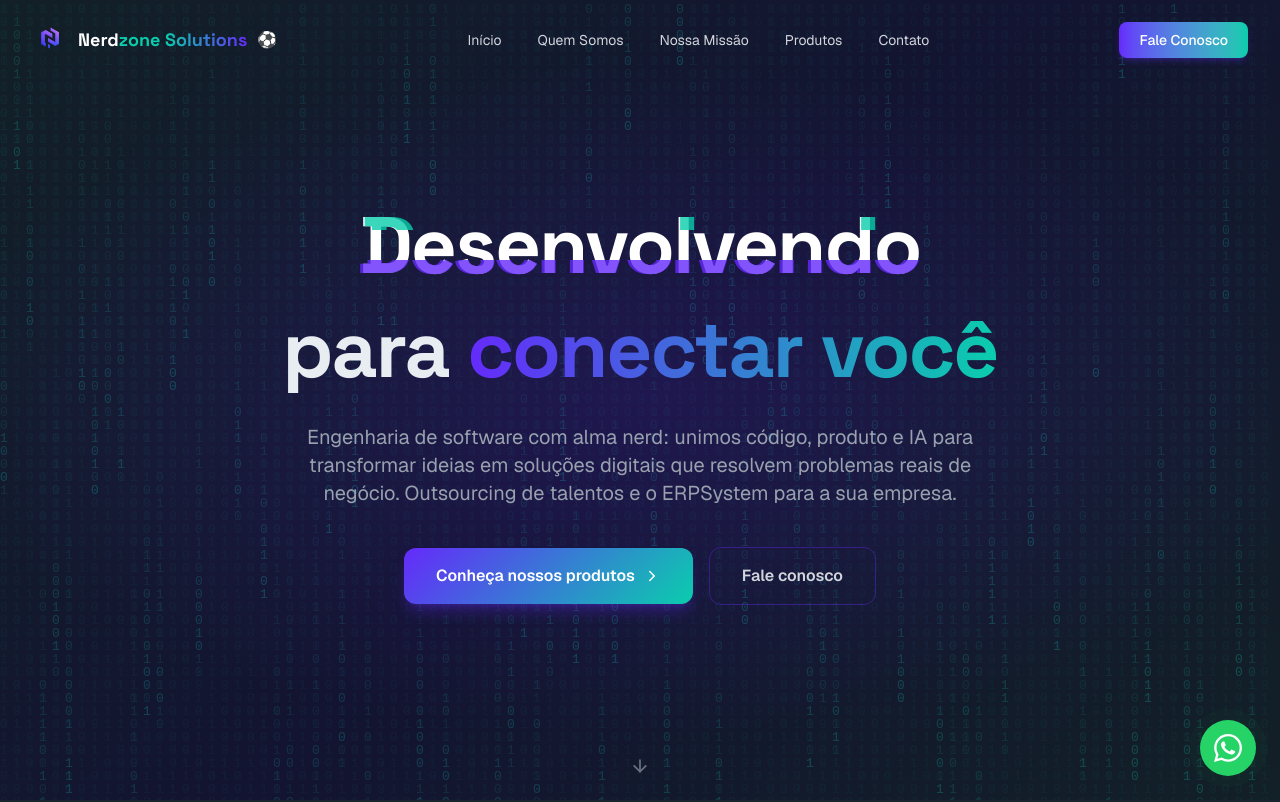
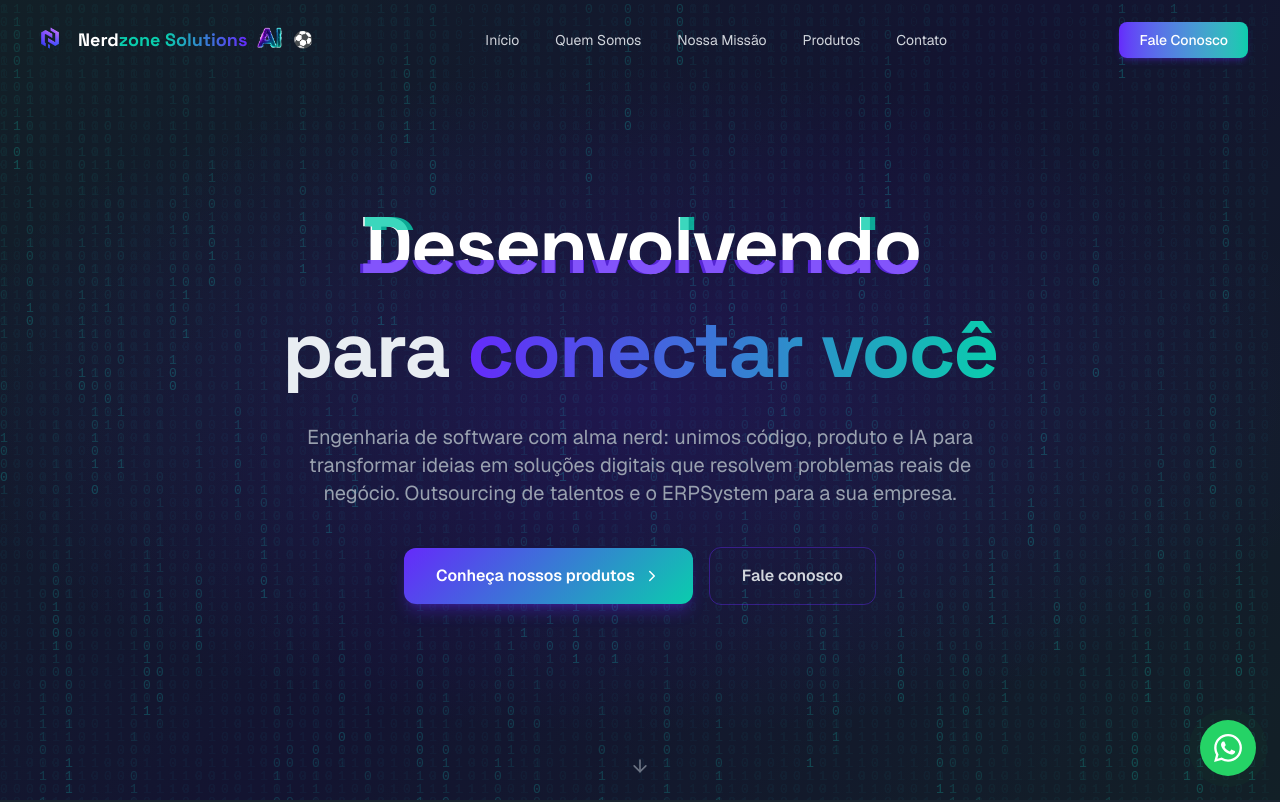
Before and after one commit to eikerafa-nerdzone/nerdzone-site, a Next.js app: page / in a window 1280 px wide. Shown: the top 802 px of the page. Built offline with nearby package versions, Linux system fonts and the light colour scheme.

Commit message:
feat: add floating AI mark to the logo
- add a small, gently floating "AI" mark after "Nerdzone Solutions" in
  the navbar and footer (logo-ai.webp: trimmed, transparent, optimized
  cutout of the adjusted Ai-degrade source, 5.7KB)
- update ROADMAP

```diff
--- a/components/layout/footer.tsx
+++ b/components/layout/footer.tsx
@@ -193,6 +193,19 @@ export function Footer() {
                   Nerd<span className="text-brand-teal">zone</span>{" "}
                   <span className="gradient-text">Solutions</span>
                 </span>
+                <motion.span
+                  className="inline-flex"
+                  animate={{ y: [0, -3, 0] }}
+                  transition={{ duration: 2.5, repeat: Infinity, ease: "easeInOut" }}
+                >
+                  <Image
+                    src="/images/logo-ai.webp"
+                    alt="AI"
+                    width={93}
+                    height={72}
+                    className="h-6 w-auto"
+                  />
+                </motion.span>
                 {worldCupTheme && (
                   <span className="text-xl leading-none" aria-hidden="true" title="No clima da Copa 2026">
                     ⚽
--- a/components/layout/navbar.tsx
+++ b/components/layout/navbar.tsx
@@ -77,6 +77,19 @@ export function Navbar() {
                 >
                   Solutions
                 </motion.span>
+              </motion.span>
+              <motion.span
+                className="inline-flex"
+                animate={{ y: [0, -3, 0] }}
+                transition={{ duration: 2.5, repeat: Infinity, ease: "easeInOut" }}
+              >
+                <Image
+                  src="/images/logo-ai.webp"
+                  alt="AI"
+                  width={93}
+                  height={72}
+                  className="h-5 w-auto"
+                />
               </motion.span>
               {worldCupTheme && (
                 <span className="text-base leading-none" aria-hidden="true" title="No clima da Copa 2026">
```
Also changed, not shown: public/images/logo-ai.webp (added), 1 other file (tests, documents, lock files or other folders).
